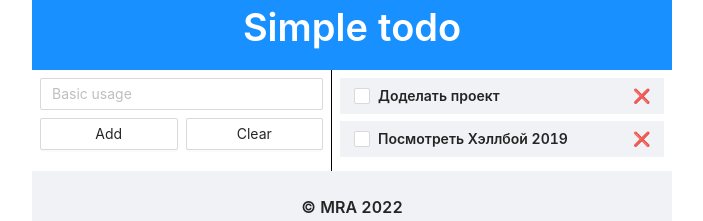
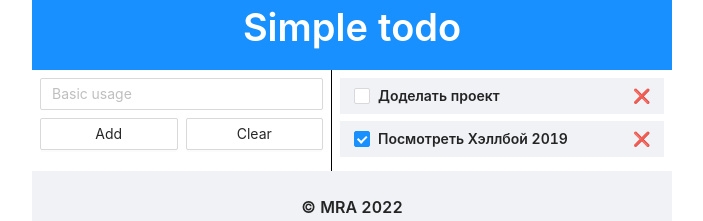
Before and after one commit to m4medbekov/simple-todo, a React (Create React App) app: page / in a window 1280 px wide. Shown: the part 175-396 px from the top of the page, without its empty margins (288-991 px from the left). Built offline with nearby package versions, Linux system fonts and the light colour scheme.

Commit message:
Recomponented project structure

```diff
--- a/src/components/MainContainer.jsx
+++ b/src/components/MainContainer.jsx
@@ -1,11 +1,18 @@
-import { Layout, Typography, Input, Button, Space, Row, Checkbox } from 'antd';
+import { Layout } from 'antd';
 import { useState } from 'react';
-const { Header, Footer, Content, Sider } = Layout;
-const { Title } = Typography
+import ContentBody from './contentBody/ContentBody';
+import FooterEnd from './footerEnd/FooterEnd';
+import HeaderTitle from './header/Header';
+import Sidebar from './siderbar/Sidebar';
 
 const MainContainer = () => {
 
   const [windowWith, setWindowWidth] = useState(window.outerWidth);
+
+  const todoList = [
+    { id: 0, checked: false, text: "Доделать проект" },
+    { id: 1, checked: true, text: "Посмотреть Хэллбой 2019" }
+  ]
 
   window.addEventListener("resize", (event) => {
     setWindowWidth(event.currentTarget.outerWidth);
@@ -21,65 +28,12 @@ const MainContainer = () => {
           height: windowWith <= 1024 ? "100vh" : "none"
         }}
       >
-        <Header style={{ height: "fit-content", backgroundColor: "#1890ff" }}>
-          <Title style={{ color: "#fff", marginTop: "0.5em", display: "block" }}>Simple todo</Title>
-        </Header>
+        <HeaderTitle />
         <Layout style={{ flexDirection: windowWith <= 1024 ? "column" : "row" }}>
-          <Sider
-              theme='light'
-              width={windowWith <= 1024 ? "100%" : "300px"}
-              style={{
-                padding: 8,
-                borderRight: windowWith <= 1024 ? "none" : "1px solid black"
-              }}
-            >
-              {/* test */}
-            <Space direction='vertical' style={{ width: "100%" }}>
-              <Row>
-                <Input placeholder="Basic usage" />
-              </Row>
-              <Row>
-                <Space style={{ width: "100%" }}>
-                  <Button style={{ width: "100%" }}>Add</Button>
-                  <Button style={{ width: "100%" }}>Clear</Button>
-                </Space>
-              </Row>
-            </Space>
-          </Sider>
-          <Content style={{ padding: "8px 8px 0 8px", backgroundColor: "#fff", width: windowWith <= 1024 ? "100%" : 0 }}>
-            <ul style={{ listStyle: "none", padding: 0, height: "none", overflow: windowWith <= 1024 ? "scroll" : "none" }}>
-              <li style={{
-                backgroundColor: "#f0f2f5",
-                padding: "0.5em 1em",
-                margin: "0 0 0.5em 0",
-                fontWeight: 600,
-                textAlign: "left",
-                display: "flex",
-                flexDirection: "row",
-                justifyContent: "space-between"
-               }}
-              >
-                <Checkbox /><span style={{ width: "100%", marginLeft: "8px" }}>Доделать проект</span><span>❌</span>
-              </li>
-              <li style={{
-                backgroundColor: "#f0f2f5",
-                padding: "0.5em 1em",
-                margin: "0 0 0.5em 0",
-                fontWeight: 600,
-                textAlign: "left",
-                display: "flex",
-                flexDirection: "row",
-                justifyContent: "space-between"
-               }}
-              >
-                <Checkbox /><span style={{ width: "100%", marginLeft: "8px" }}>Посмотреть Хэллбой 2019</span><span>❌</span>
-              </li>
-            </ul>
-          </Content>
+          <Sidebar windowWith={ windowWith } />
+          <ContentBody windowWith={ windowWith } todoList={ todoList } />
         </Layout>
-        <Footer>
-          <Title level={5}>© MRA 2022</Title>
-        </Footer>
+        <FooterEnd />
       </Layout>
     </>
   )
--- /dev/null
+++ b/src/components/contentBody/ContentBody.jsx
@@ -0,0 +1,31 @@
+import { Checkbox } from 'antd'
+import { Content } from 'antd/lib/layout/layout'
+import React from 'react'
+
+const ContentBody = ({ windowWith, todoList }) => {
+  return (
+    <Content style={{ padding: "8px 8px 0 8px", backgroundColor: "#fff", width: windowWith <= 1024 ? "100%" : 0 }}>
+      <ul style={{ listStyle: "none", padding: 0, height: "none", overflow: windowWith <= 1024 ? "scroll" : "none" }}>
+        {todoList.map(element => {
+          return (
+            <li key={ element.id } style={{
+              backgroundColor: "#f0f2f5",
+              padding: "0.5em 1em",
+              margin: "0 0 0.5em 0",
+              fontWeight: 600,
+              textAlign: "left",
+              display: "flex",
+              flexDirection: "row",
+              justifyContent: "space-between"
+              }}
+            >
+              <Checkbox checked={element.checked} /><span style={{ width: "100%", marginLeft: "8px" }}>{element.text}</span><span>❌</span>
+            </li>
+          )
+        })}
+      </ul>
+    </Content>
+  )
+}
+
+export default ContentBody
--- /dev/null
+++ b/src/components/footerEnd/FooterEnd.jsx
@@ -0,0 +1,13 @@
+import { Layout, Typography } from 'antd';
+const { Title } = Typography;
+const { Footer } = Layout;
+
+const FooterEnd = () => {
+  return (
+    <Footer>
+      <Title level={5}>© MRA 2022</Title>
+    </Footer>
+  )
+}
+
+export default FooterEnd
--- /dev/null
+++ b/src/components/header/Header.jsx
@@ -0,0 +1,13 @@
+import { Layout, Typography } from 'antd';
+const { Header } = Layout;
+const { Title } = Typography;
+
+const HeaderTitle = () => {
+  return (
+    <Header style={{ height: "fit-content", backgroundColor: "#1890ff" }}>
+      <Title style={{ color: "#fff", marginTop: "0.5em", display: "block" }}>Simple todo</Title>
+    </Header>
+  )
+}
+
+export default HeaderTitle;
--- /dev/null
+++ b/src/components/siderbar/Sidebar.jsx
@@ -0,0 +1,29 @@
+import { Layout, Input, Button, Space, Row } from 'antd';
+const { Sider } = Layout;
+
+const Sidebar = ({ windowWith }) => {
+  return (
+    <Sider
+        theme='light'
+        width={windowWith <= 1024 ? "100%" : "300px"}
+        style={{
+          padding: 8,
+          borderRight: windowWith <= 1024 ? "none" : "1px solid black"
+        }}
+      >
+      <Space direction='vertical' style={{ width: "100%" }}>
+        <Row>
+          <Input placeholder="Basic usage" />
+        </Row>
+        <Row>
+          <Space style={{ width: "100%" }}>
+            <Button style={{ width: "100%" }}>Add</Button>
+            <Button style={{ width: "100%" }}>Clear</Button>
+          </Space>
+        </Row>
+      </Space>
+    </Sider>
+  )
+}
+
+export default Sidebar
```
